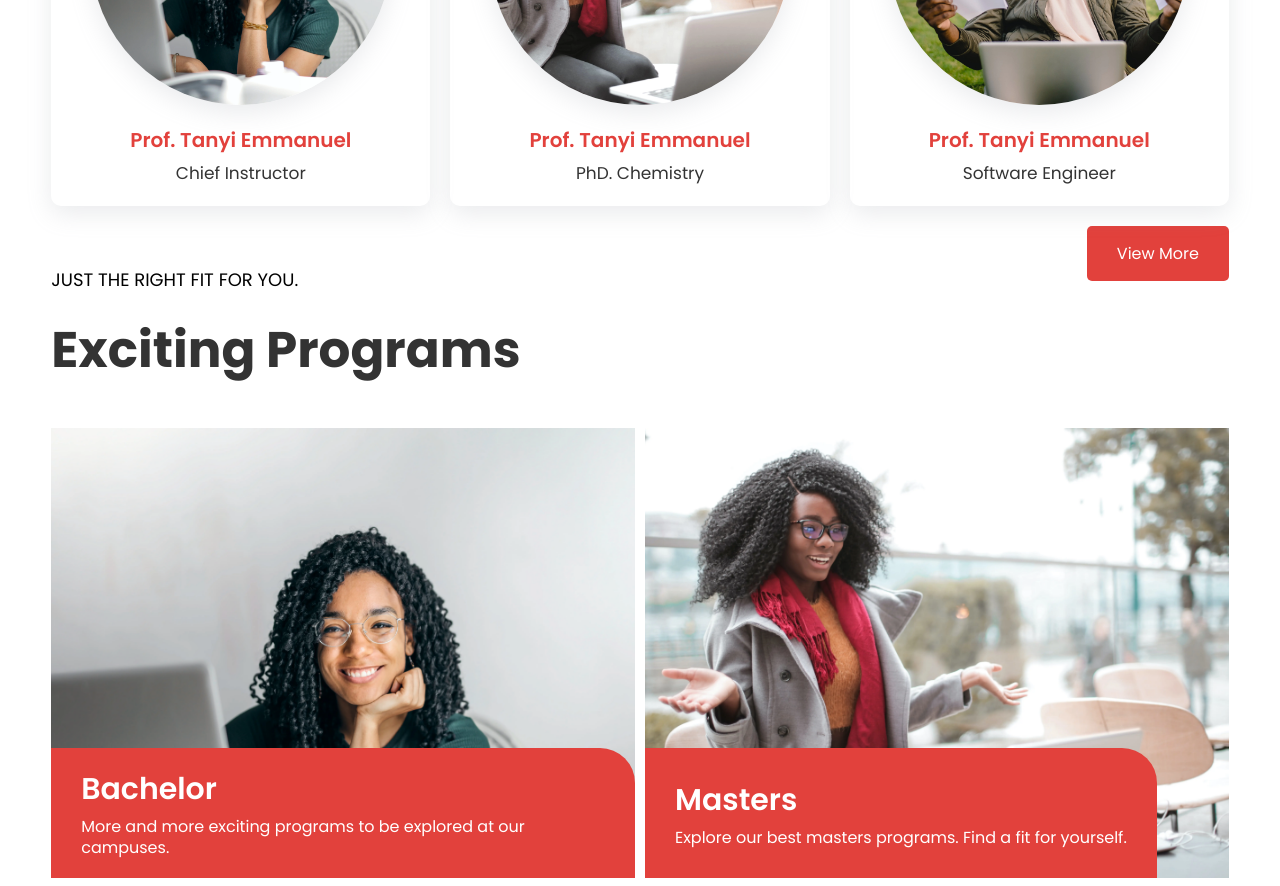
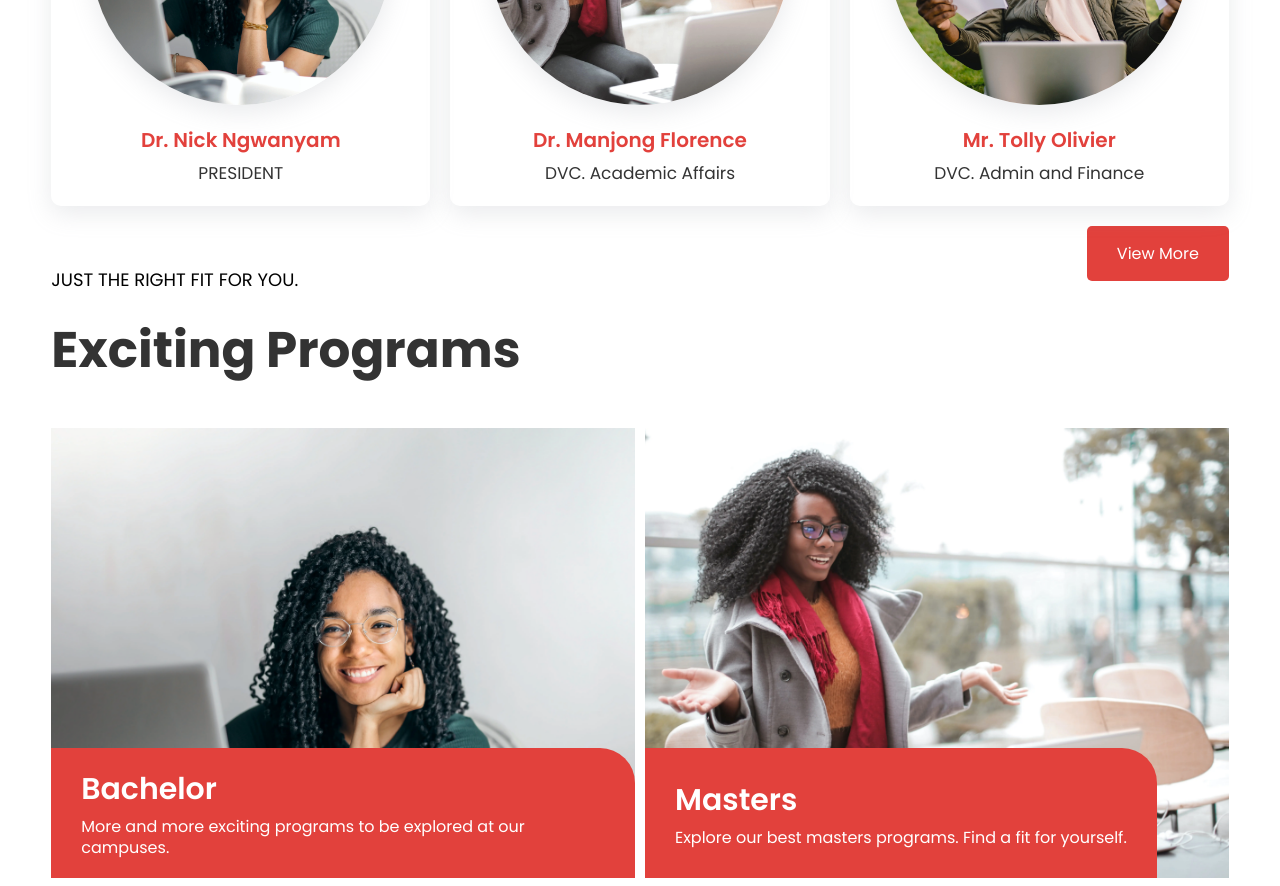
Before and after one commit to rindah89/sluiwebsite, a React (Create React App) app: page / in a window 1280 px wide. Shown: the part 3380-4266 px from the top of the page. Built offline with nearby package versions, Linux system fonts and the light colour scheme.

Commit message:
updated team

```diff
--- a/src/pages/landing/Landing.tsx
+++ b/src/pages/landing/Landing.tsx
@@ -87,20 +87,20 @@ const Landing = () => {
           <GridLayout columns={3} gap={2}>
             <LeaderCard
               image="/images/landing.webp"
-              name="Prof. Tanyi Emmanuel"
-              title="Chief Instructor"
+              name="Dr. Nick Ngwanyam"
+              title="PRESIDENT"
             />
 
             <LeaderCard
               image="/images/landing2.webp"
-              name="Prof. Tanyi Emmanuel"
-              title="PhD. Chemistry"
+              name="Dr. Manjong Florence"
+              title="DVC. Academic Affairs"
             />
 
             <LeaderCard
               image="/images/landing4.webp"
-              name="Prof. Tanyi Emmanuel"
-              title="Software Engineer"
+              name="Mr. Tolly Olivier"
+              title="DVC. Admin and Finance"
             />
           </GridLayout>
           <button
```
